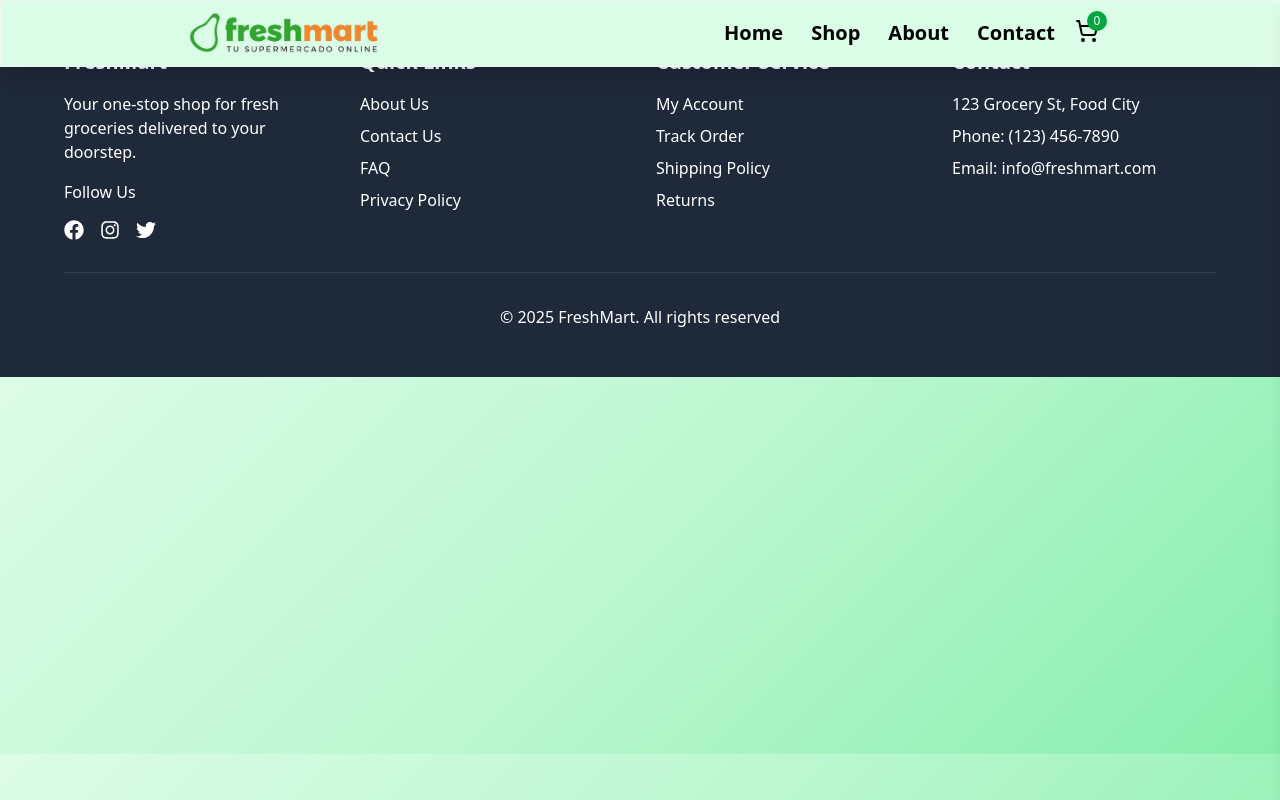
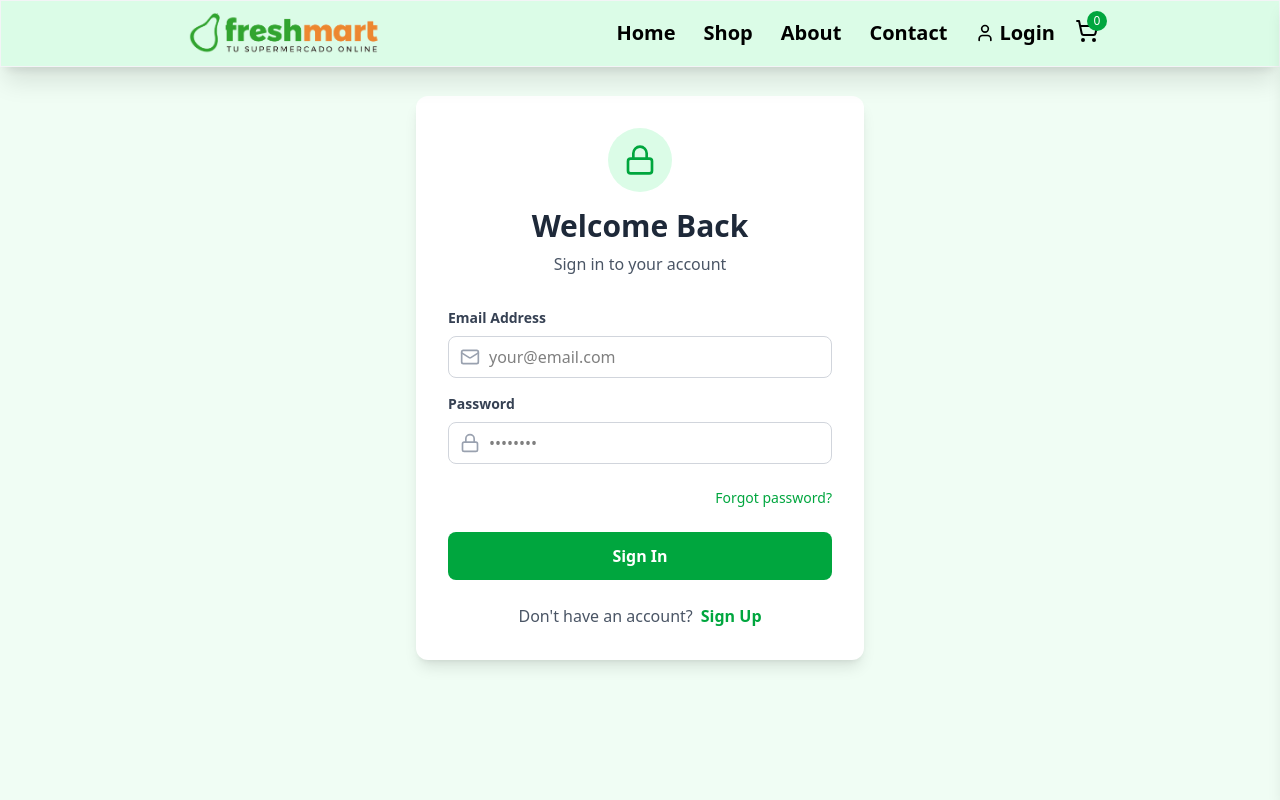
Before and after one commit to aimgodheretest/Hackathon_Project, a React (Vite) app: page /login in a window 1280 px wide. Shown: the top 800 px of the page. Built offline with nearby package versions, Linux system fonts and the light colour scheme.

Commit message:
added login page

```diff
--- a/src/App.jsx
+++ b/src/App.jsx
@@ -6,7 +6,7 @@ import Home from "./Pages/Home";
 import Shop from "./Pages/Shop";
 import About from "./Pages/About";
 import Contact from "./Pages/Contact";
-
+import Login from "./Pages/Login";
 const App = () => {
   return (
     <>
@@ -17,6 +17,7 @@ const App = () => {
           <Route path="/shop" element={<Shop />}></Route>
           <Route path="/about" element={<About />}></Route>
           <Route path="/contact" element={<Contact />}></Route>
+          <Route path="/login" element={<Login />}></Route>
         </Routes>
         <Footer />
       </BrowserRouter>
--- /dev/null
+++ b/src/Pages/Login.jsx
@@ -0,0 +1,173 @@
+import React, { useState } from "react";
+import { motion } from "framer-motion";
+import { Lock, Mail, User } from "lucide-react";
+import { Link } from "react-router-dom";
+
+const Login = () => {
+  const [isLogin, setIsLogin] = useState(true);
+  const [formData, setFormData] = useState({
+    email: "",
+    password: "",
+    name: "",
+  });
+
+  const handleChange = (e) => {
+    const { name, value } = e.target;
+    setFormData((prev) => ({
+      ...prev,
+      [name]: value,
+    }));
+  };
+
+  const handleSubmit = (e) => {
+    e.preventDefault();
+    // Handle login/signup logic here
+    console.log(formData);
+  };
+
+  // Animation variants
+  const container = {
+    hidden: { opacity: 0 },
+    visible: {
+      opacity: 1,
+      transition: {
+        staggerChildren: 0.1,
+      },
+    },
+  };
+
+  const item = {
+    hidden: { y: 20, opacity: 0 },
+    visible: {
+      y: 0,
+      opacity: 1,
+      transition: {
+        duration: 0.5,
+        ease: "easeOut",
+      },
+    },
+  };
+
+  return (
+    <div className="min-h-screen bg-green-50 pt-24 pb-10 px-6">
+      <motion.div
+        className="max-w-md mx-auto bg-white rounded-xl shadow-lg overflow-hidden p-8"
+        initial="hidden"
+        animate="visible"
+        variants={container}
+      >
+        <motion.div className="text-center mb-8" variants={item}>
+          <div className="w-16 h-16 bg-green-100 rounded-full flex items-center justify-center mx-auto mb-4">
+            <Lock className="w-8 h-8 text-green-600" />
+          </div>
+          <h2 className="text-3xl font-bold text-gray-800">
+            {isLogin ? "Welcome Back" : "Create Account"}
+          </h2>
+          <p className="text-gray-600 mt-2">
+            {isLogin ? "Sign in to your account" : "Join us to get started"}
+          </p>
+        </motion.div>
+
+        <motion.form onSubmit={handleSubmit} variants={container}>
+          {!isLogin && (
+            <motion.div className="mb-4" variants={item}>
+              <label className="block text-gray-700 text-sm font-semibold mb-2">
+                Full Name
+              </label>
+              <div className="relative">
+                <div className="absolute inset-y-0 left-0 pl-3 flex items-center pointer-events-none">
+                  <User className="h-5 w-5 text-gray-400" />
+                </div>
+                <input
+                  type="text"
+                  name="name"
+                  value={formData.name}
+                  onChange={handleChange}
+                  className="w-full pl-10 pr-3 py-2 border border-gray-300 rounded-lg focus:outline-none focus:ring-2 focus:ring-green-500 focus:border-transparent"
+                  placeholder="John Doe"
+                  required={!isLogin}
+                />
+              </div>
+            </motion.div>
+          )}
+
+          <motion.div className="mb-4" variants={item}>
+            <label className="block text-gray-700 text-sm font-semibold mb-2">
+              Email Address
+            </label>
+            <div className="relative">
+              <div className="absolute inset-y-0 left-0 pl-3 flex items-center pointer-events-none">
+                <Mail className="h-5 w-5 text-gray-400" />
+              </div>
+              <input
+                type="email"
+                name="email"
+                value={formData.email}
+                onChange={handleChange}
+                className="w-full pl-10 pr-3 py-2 border border-gray-300 rounded-lg focus:outline-none focus:ring-2 focus:ring-green-500 focus:border-transparent"
+                placeholder="your@email.com"
+                required
+              />
+            </div>
+          </motion.div>
+
+          <motion.div className="mb-6" variants={item}>
+            <label className="block text-gray-700 text-sm font-semibold mb-2">
+              Password
+            </label>
+            <div className="relative">
+              <div className="absolute inset-y-0 left-0 pl-3 flex items-center pointer-events-none">
+                <Lock className="h-5 w-5 text-gray-400" />
+              </div>
+              <input
+                type="password"
+                name="password"
+                value={formData.password}
+                onChange={handleChange}
+                className="w-full pl-10 pr-3 py-2 border border-gray-300 rounded-lg focus:outline-none focus:ring-2 focus:ring-green-500 focus:border-transparent"
+                placeholder="••••••••"
+                required
+              />
+            </div>
+          </motion.div>
+
+          {isLogin && (
+            <motion.div className="flex justify-end mb-6" variants={item}>
+              <Link
+                to="/forgot-password"
+                className="text-sm text-green-600 hover:text-green-800"
+              >
+                Forgot password?
+              </Link>
+            </motion.div>
+          )}
+
+          <motion.button
+            type="submit"
+            className="w-full bg-green-600 hover:bg-green-700 text-white font-bold py-3 px-4 rounded-lg focus:outline-none focus:shadow-outline transition duration-300"
+            variants={item}
+            whileHover={{ scale: 1.02 }}
+            whileTap={{ scale: 0.98 }}
+          >
+            {isLogin ? "Sign In" : "Sign Up"}
+          </motion.button>
+
+          <motion.div className="text-center mt-6" variants={item}>
+            <p className="text-gray-600">
+              {isLogin ? "Don't have an account?" : "Already have an account?"}
+              <button
+                type="button"
+                onClick={() => setIsLogin(!isLogin)}
+                className="ml-2 text-green-600 font-semibold hover:text-green-800"
+              >
+                {isLogin ? "Sign Up" : "Sign In"}
+              </button>
+            </p>
+          </motion.div>
+        </motion.form>
+      </motion.div>
+    </div>
+  );
+};
+
+export default Login;
--- a/src/components/Navbar.jsx
+++ b/src/components/Navbar.jsx
@@ -1,6 +1,6 @@
 import React, { useState } from "react";
 import Logo from "../assets/Logo.png";
-import { ShoppingCart } from "lucide-react";
+import { ShoppingCart, User } from "lucide-react"; // Added User icon
 import { Link } from "react-router-dom";
 import CartComp from "./CartComp";
 import { useSelector } from "react-redux";
@@ -137,6 +137,20 @@ const Navbar = () => {
                 Contact
               </motion.li>
             </Link>
+
+            {/* Login Button - Added this section */}
+            <Link to={"/login"}>
+              <motion.li
+                variants={navItem}
+                initial="hidden"
+                animate="visible"
+                whileHover="hover"
+                className="flex items-center gap-1"
+              >
+                <User className="w-5 h-5" />
+                Login
+              </motion.li>
+            </Link>
           </ul>
 
           <motion.div
```
